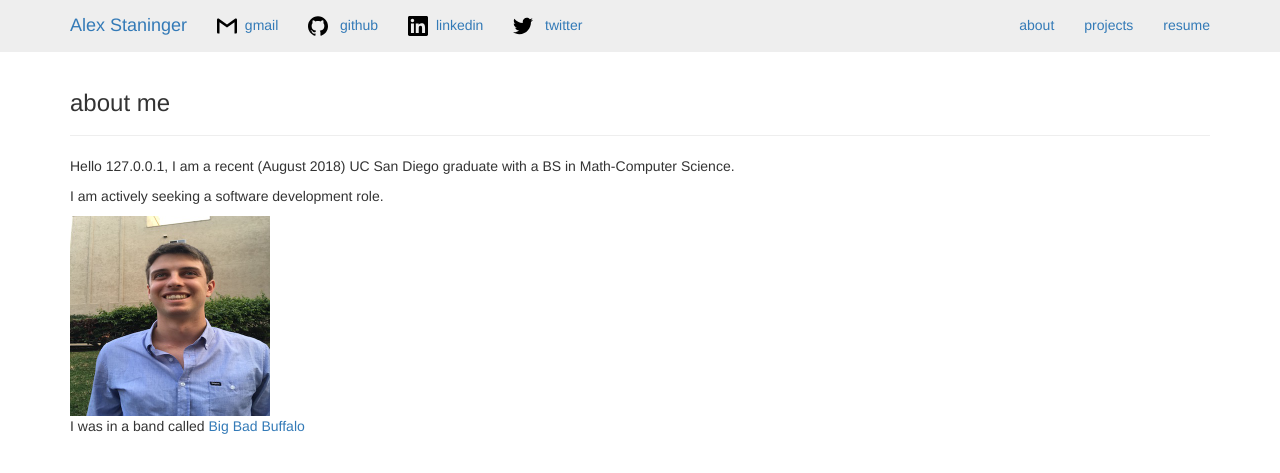
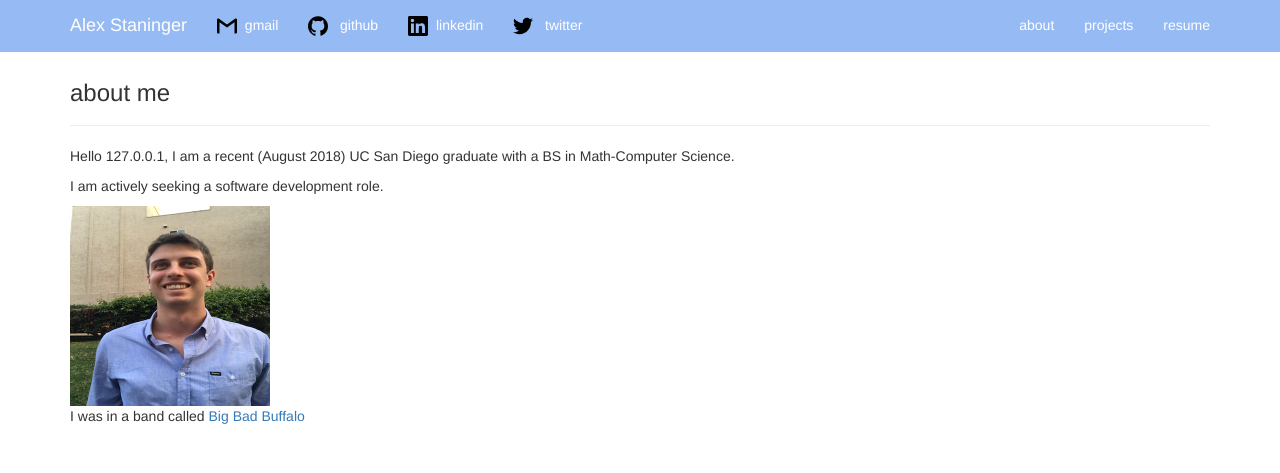
Before and after one commit to astaninger/portfolio, a Flask app: page / in a window 1280 px wide. Shown: the top 473 px of the page. Run offline with Flask 2, Linux system fonts and the light colour scheme; some libraries are stand-ins or nearby versions.

Commit message:
mess with css

```diff
--- a/static/css/styles.css
+++ b/static/css/styles.css
@@ -1,3 +1,10 @@
 body {
-    padding-top: 50px;
+    padding-top: 40px !important;
 }
+.navbar {
+    background-color: #96baf4
+}
+
+.navbar a {
+    color: #ffffff;
+}
--- a/templates/index.html
+++ b/templates/index.html
@@ -23,7 +23,7 @@ type="image/x-icon">
 
 {% block body %}
 {% block navbar %}
-<nav class="navbar navbar-fixed-top" style='background-color: #eeeeee'>
+<nav class="navbar navbar-fixed-top">
   <div class="container">
     <div class="navbar-header">
       <button type='button' class="navbar-toggle collapsed" data-toggle="collapse" data-target="#myNavbar">
@@ -32,7 +32,7 @@ type="image/x-icon">
         <span class="icon-bar"></span>
         <span class="icon-bar"></span>
       </button>
-      <a class="navbar-brand" href="/">Alex Staninger</a>
+      <a class="navbar-brand myName" href="/">Alex Staninger</a>
     </div>
     <div class="collapse navbar-collapse" id='myNavbar'>
       <ul class="nav navbar-nav">
@@ -54,6 +54,7 @@ type="image/x-icon">
 
 
 {% block content %}
+<div class='component'>
 <div class="container">
   <div class="page-header">
     <h3>about me</h3>
@@ -63,8 +64,9 @@ type="image/x-icon">
     <p>I am actively seeking a software development role. </p>
   </div>
   <img src='static/images/me.jpg' alt='selfie' height=200 width=200>
-  <p>I was in a band called <a href='bigbadbuffalo.bandcamp.com' alt=music> Big Bad Buffalo</a></p>
+  <p>I was in a band called <a href='https://bigbadbuffalo.bandcamp.com' alt=music target='_blank'> Big Bad Buffalo</a></p>
 
+</div>
 </div>
 
 
```
